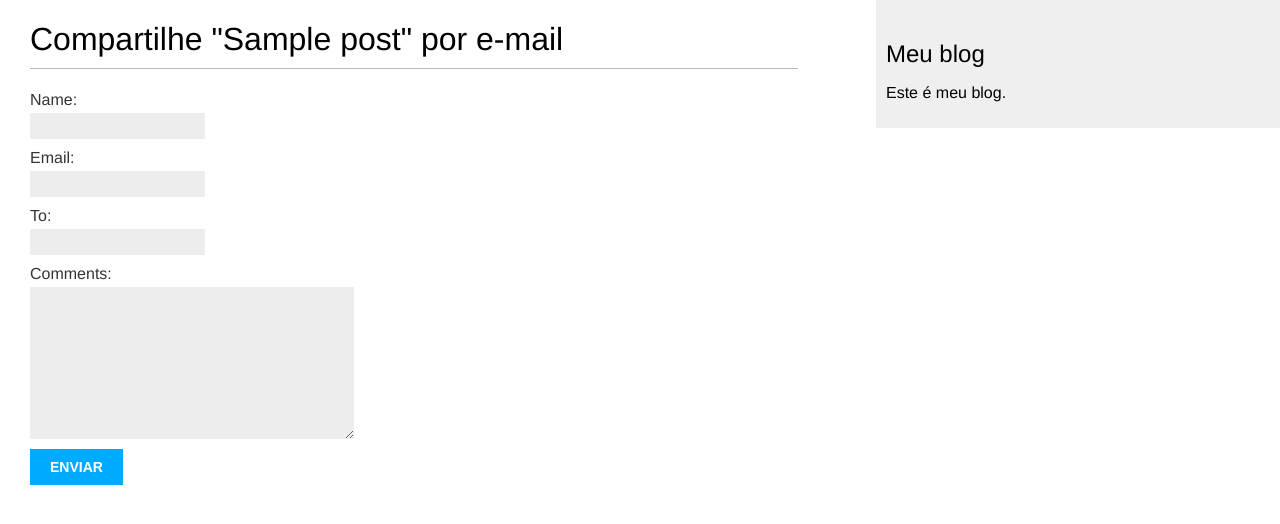
After one commit to caang2025119tads0024-wq/projeto-blog, a Django app: page /blog/1/share/ in a window 1280 px wide. The commit adds this page. Shown: the top 524 px of the page. Run offline with Django 5.2, Linux system fonts and the light colour scheme; tables that the repository leaves empty hold one stand-in row (values such as "Sample post").

Commit message:
Foi corrigido alguma erros de views e urls e foi adicionado o css no projeto

```diff
--- /dev/null
+++ b/blog/static/blog.css
@@ -0,0 +1,97 @@
+body {
+    margin:0;
+    padding:0;
+    font-family:helvetica, sans-serif;
+}
+
+a {
+    color:#00abff;
+    text-decoration:none;
+}
+
+h1 {
+    font-weight:normal;
+    border-bottom:1px solid #bbb;
+    padding:0 0 10px 0;
+}
+
+h2 {
+    font-weight:normal;
+    margin:30px 0 0;
+}
+
+#content {
+    float:left;
+    width:60%;
+    padding:0 0 0 30px;
+}
+
+#sidebar {
+    float:right;
+    width:30%;
+    padding:10px;
+    background:#efefef;
+    height:100%;
+}
+
+p.date {
+    color:#ccc;
+    font-family: georgia, serif;
+    font-size: 12px;
+    font-style: italic;
+}
+
+.left {
+    float:left;
+    margin-right:10px;
+}
+
+/* pagination */
+.pagination {
+    margin:40px 0;
+    font-weight:bold;
+}
+
+/* forms */
+label {
+    float:left;
+    clear:both;
+    color:#333;
+    margin-bottom:4px;
+}
+input, textarea {
+    clear:both;
+    float:left;
+    margin:0 0 10px;
+    background:#ededed;
+    border:0;
+    padding:6px 10px;
+    font-size:12px;
+}
+input[type=submit] {
+    font-weight:bold;
+    background:#00abff;
+    color:#fff;
+    padding:10px 20px;
+    font-size:14px;
+    text-transform:uppercase;
+}
+.errorlist {
+    color:#cc0033;
+    float:left;
+    clear:both;
+    padding-left:10px;
+}
+
+/* comments */
+.comment {
+    padding:10px;
+}
+.comment:nth-child(even) {
+    background:#efefef;
+}
+.comment .info {
+    font-weight:bold;
+    font-size:12px;
+    color:#666;
+}
--- a/blog/templates/blog/base.html
+++ b/blog/templates/blog/base.html
@@ -3,7 +3,7 @@
 <html>
 <head>
     <title>{% block title %}{% endblock %}</title>
-    <link href="{% static "css/blog.css" %}" rel="stylesheet">
+    <link href="{% static 'blog.css' %}" rel="stylesheet">
 </head>
 <body>
     <div id="content">
--- a/blog/templates/blog/post/detail.html
+++ b/blog/templates/blog/post/detail.html
@@ -8,4 +8,7 @@
         Published {{ post.publish }} by {{ post.author }}
     </p>
     {{ post.body|linebreaks }}
+    <p>
+        <a href="{% url "blog:post_share" post.id %}">Compartilhe esta postagem</a>
+    </p>
 {% endblock %}
--- /dev/null
+++ b/blog/templates/blog/post/share.html
@@ -0,0 +1,19 @@
+{% extends "blog/base.html" %}
+
+{% block title %}{{ post.title }}{% endblock %}
+
+{% block content %}
+    {% if sent %}
+    <h1>E-mail successfully sent</h1>
+    <p>
+        "{{ post.title}}" foi enviado com sucesso para {{ form.cleaned_data.to }}.
+    </p>
+    {% else %}
+        <h1>Compartilhe "{{ post.title }}" por e-mail</h1>
+        <form method="post">
+            {{ form.as_p }}
+            {% csrf_token %}
+        <input type="submit" value="Enviar">
+        </form>
+    {% endif %}
+{% endblock %}
--- a/blog/urls.py
+++ b/blog/urls.py
@@ -11,4 +11,5 @@ urlpatterns =[
         '<int:year>/<int:month>/<int:day>/<slug:post>/',
         views.post_detail,
         name='post_detail'),
+    path('<int:post_id>/share/', views.post_share, name='post_share'),
 ]
--- a/blog/views.py
+++ b/blog/views.py
@@ -4,6 +4,7 @@ from .models import Post
 from django.http import Http404
 from django.views.generic import ListView
 from .forms import EmailPostForm
+from django.core.mail import send_mail
 
 # Create your views here.
 
@@ -55,13 +56,15 @@ def post_detail(request, year, month, day, post):
     )
 
 
-def post_share(request, pos_id):
+def post_share(request, post_id):
     # Recuperar postagem pelo id
     post = get_object_or_404(
         Post,
-        id=pos_id,
+        id=post_id,
         status=Post.Status.PUBLISHED
     )
+
+    sent = False
 
     if request.method == 'POST':
         # Formulario foi submetido
@@ -69,6 +72,24 @@ def post_share(request, pos_id):
         if form.is_valid():
             # Campos do formulário passaram na validação
             cd = form.cleaned_data
+            post_url = request.build_absolute_uri(
+                post.get_absolute_url()
+            )
+            subject = (
+                f"{cd['name']} ({cd['email']})"
+                f"recomenda que você leia {post.title}"
+            )
+            message = (
+                f"Leia {post.title} em {post_url}\n\n"
+                f"{cd['name']}\'s comentários: {cd['comments']}"
+            )
+            send_mail(
+                subject=subject,
+                message=message,
+                from_email=None,
+                recipient_list=[cd['to']]
+            )
+            sent = True
             # ... enviar e-mail
     else:
         form = EmailPostForm()
@@ -77,6 +98,7 @@ def post_share(request, pos_id):
         'blog/post/share.html',
         {
             'post': post,
-            'form': form
+            'form': form,
+            'sent': sent
         }
     )
```
